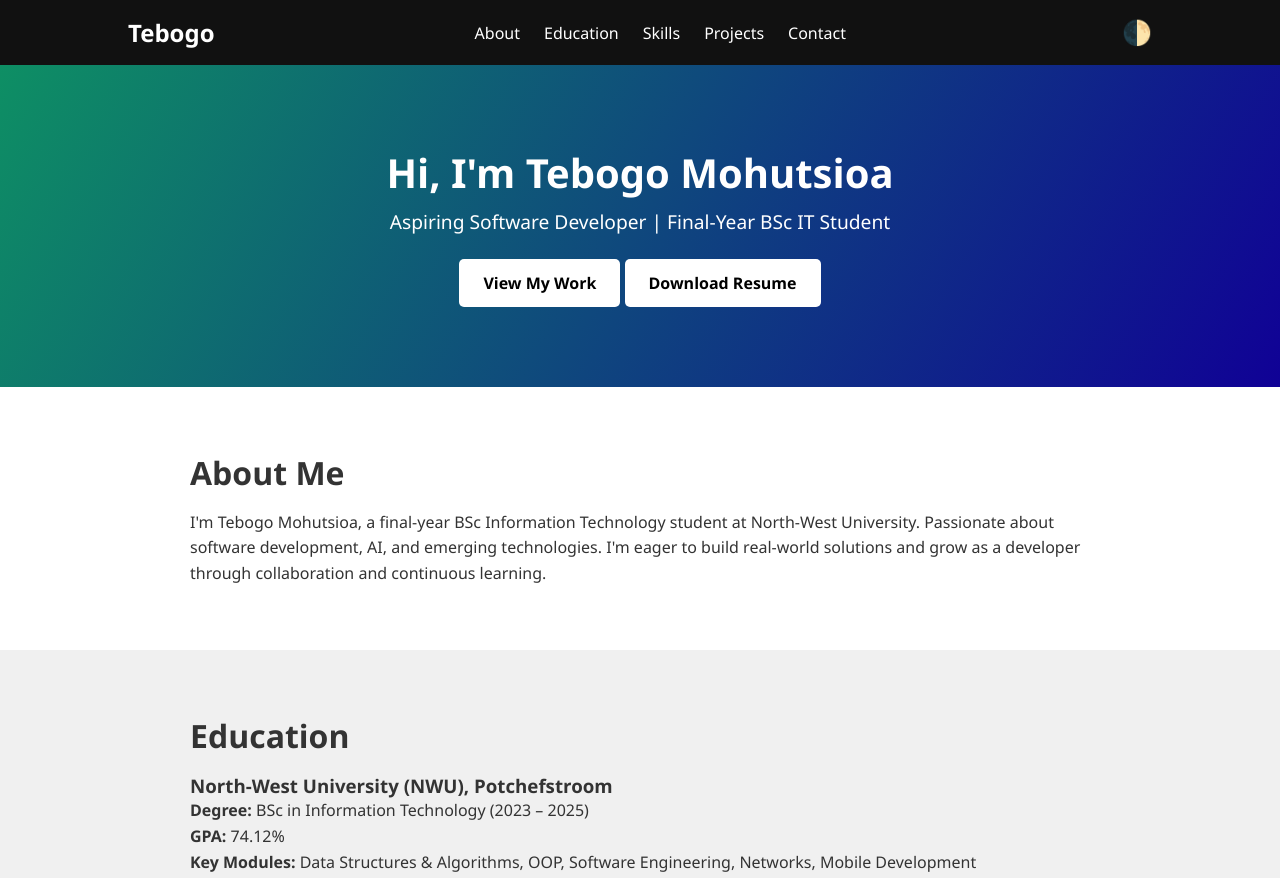
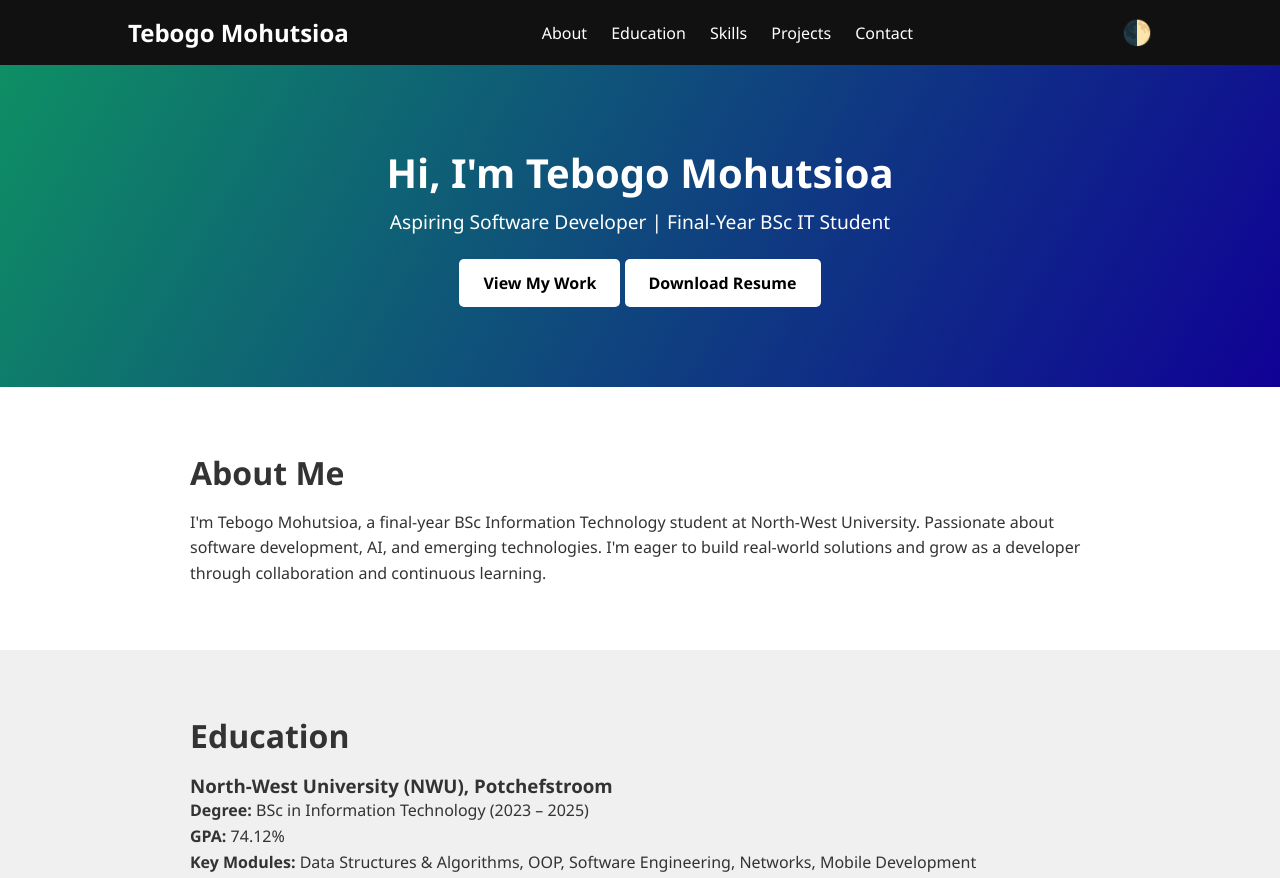
Before and after one commit to McD-04/tebogo-portfolio, a plain HTML site: page index.html in a window 1280 px wide. Shown: the top 878 px of the page. Drawn offline with nearby package versions, Linux system fonts and the light colour scheme.

```diff
--- a/index.html
+++ b/index.html
@@ -15,7 +15,7 @@
   <!-- Navigation -->
   <header>
     <nav class="navbar">
-      <div class="logo">Tebogo</div>
+      <div class="logo">Tebogo Mohutsioa</div>
       <ul class="nav-links">
         <li><a href="#about">About</a></li>
         <li><a href="#education">Education</a></li>
```
